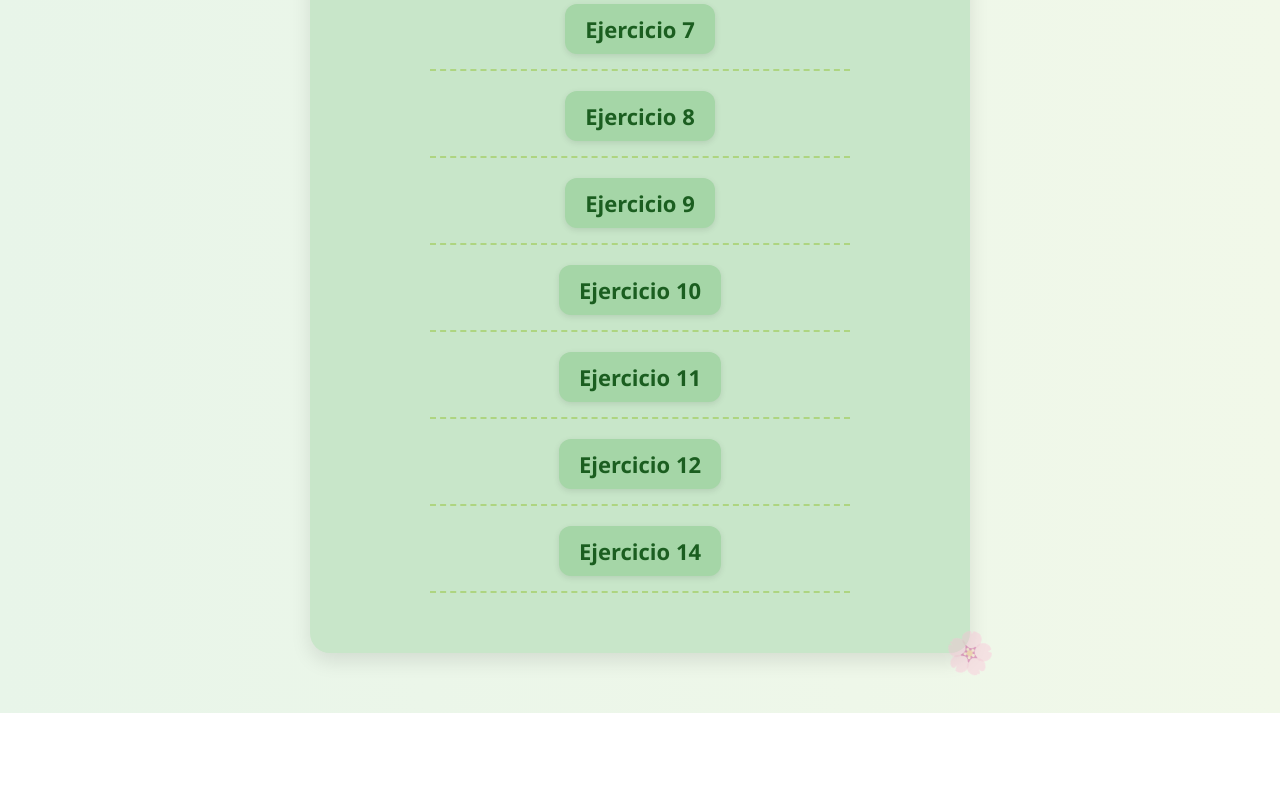
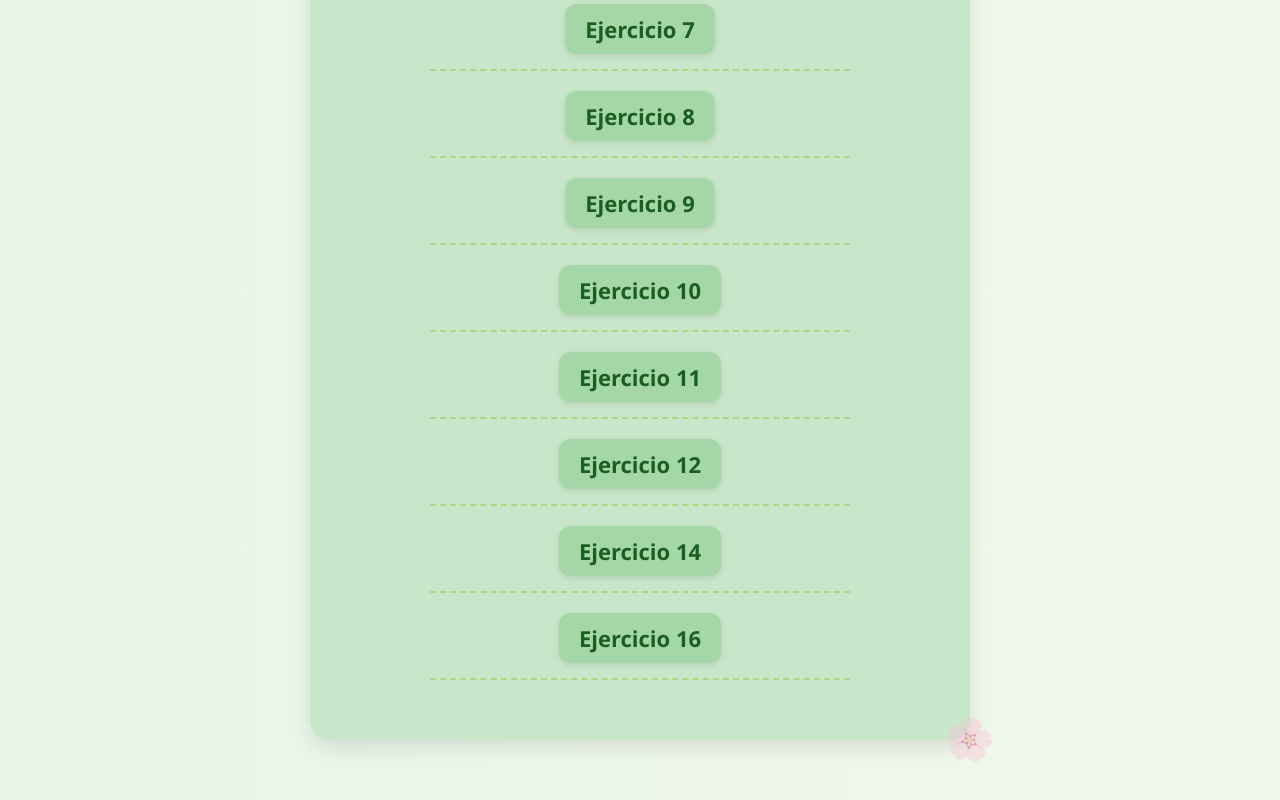
Before and after one commit to Dayana-u23/plataformas-moviles-entregas, a plain HTML site: page index.html in a window 1280 px wide. Shown: the part 722-1522 px from the top of the page. Before the commit the page ends 1435 px from the top, so only its background shows below. Drawn offline with Linux system fonts and the light colour scheme.

Commit message:
Update index.html

```diff
--- a/index.html
+++ b/index.html
@@ -151,6 +151,10 @@
       <div class="bordes"></div>
     </div>
 
+ <div class="ejercicios">
+      <a href="tp-16/index.html"> Ejercicio 16</a>
+      <div class="bordes"></div>
+    </div>
 
     <div class="flower">🌸</div>
      <div class="flower">🌸</div>
```
